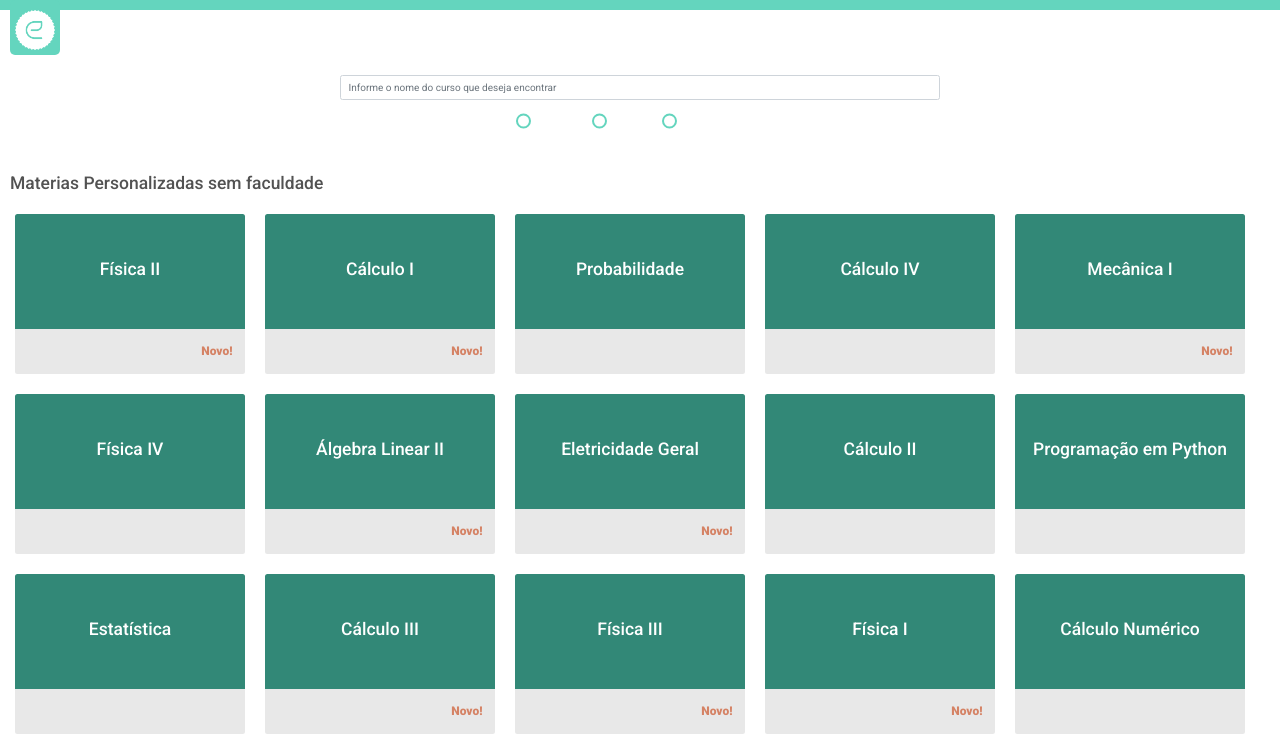
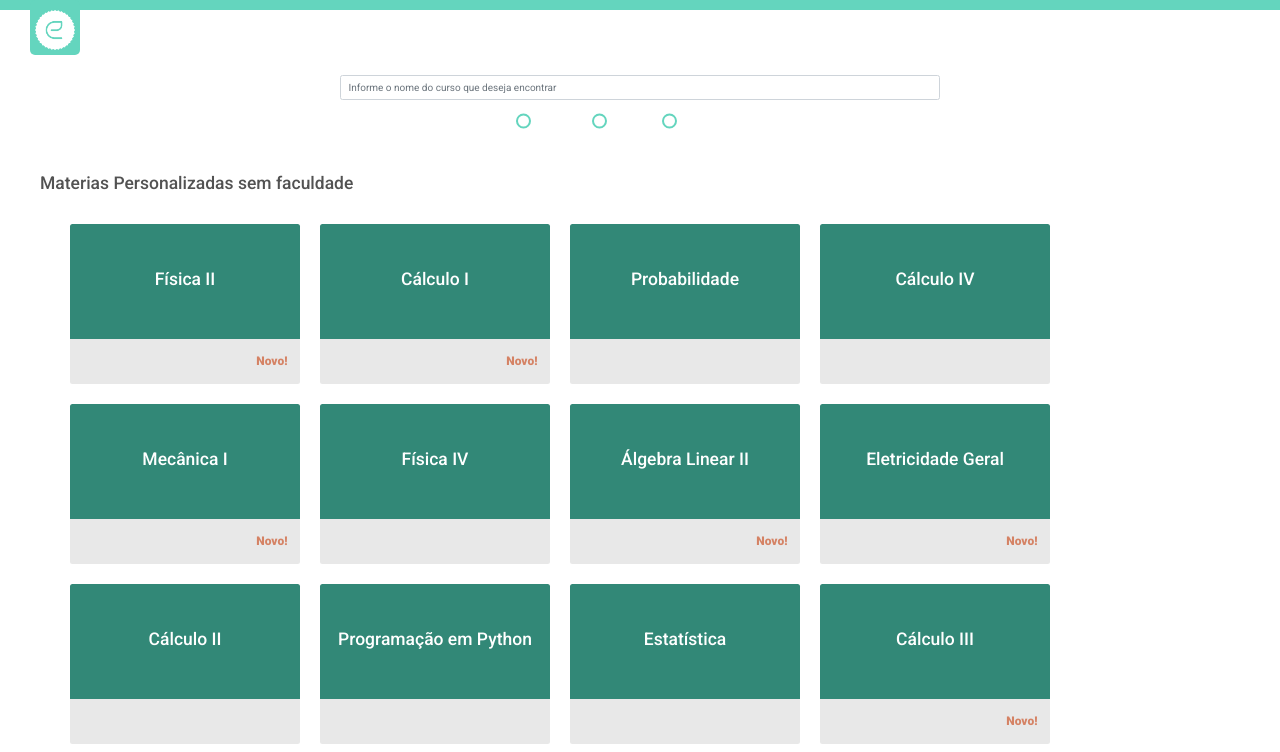
Before and after one commit to jeffersondesouza/estudar-com-voce, a React app: page /feed in a window 1280 px wide. Shown: the top 752 px of the page. Built offline with nearby package versions, Linux system fonts and the light colour scheme; no server answers.

Commit message:
sty:elist grid

```diff
--- a/src/components/Courses-list/styles/styles.scss
+++ b/src/components/Courses-list/styles/styles.scss
@@ -4,18 +4,24 @@
 
 .courses {
   padding: 0 1rem;
+  display: flex;
+  flex-direction: column;
   &__title {
     color: $emperor;
     margin-bottom: 2rem;
+    @include respond(lap) {
+      margin-bottom: 3rem;
+    }
   }
   &__list {
     display: flex;
-    flex-direction: column;
+    flex-wrap: wrap;
     align-items: center;
-    @include respond(phone) {
-      flex-direction: row;
-      flex-wrap: wrap;
-      justify-content: center;
+    justify-content: center;
+    margin: auto;
+    width: 95%;
+    @include respond(big-phone) {
+      justify-content: flex-start;
     }
   }
   &__list-item {
--- a/src/components/Header/styles/styles.scss
+++ b/src/components/Header/styles/styles.scss
@@ -12,6 +12,9 @@
     padding: 0 1rem;
     background-color: transparent;
     background-image: linear-gradient(180deg, $downy 1rem, transparent 1rem);
+  }
+  @include respond(lap) {
+    padding: 0 3rem;
   }
   &__brand {
     align-self: stretch;
--- a/src/containers/CoursesContainer/index.tsx
+++ b/src/containers/CoursesContainer/index.tsx
@@ -23,11 +23,11 @@ export class CoursesContainer extends React.Component<IProps> {
     console.log(this.props);
 
     return (
-      <React.Fragment>
+      <div className="courses-block">
         <Search />
         <CoursesList courses={MOCK} title="Materias Personalizadas sem faculdade" />
         <CoursesList courses={MOCK} title="Materias Gerais" />
-      </React.Fragment>
+      </div>
     )
   }
 }
--- a/src/containers/CoursesContainer/style/style.scss
+++ b/src/containers/CoursesContainer/style/style.scss
@@ -1 +1,7 @@
-@import '../../../style/sass/abstracts/variables';
+@import '../../../style/sass/abstracts/mixins';
+
+.courses-block{
+  @include respond(lap) {
+    padding: 0 3rem;
+  }
+}
--- a/src/style/sass/base/_base.scss
+++ b/src/style/sass/base/_base.scss
@@ -17,7 +17,6 @@ body {
   box-sizing: border-box;
   background-repeat: no-repeat;
   background-image: $downy;
-
 }
 
 ul {
```
Also changed, not shown: src/components/Header/index.tsx (+1 -21 lines).
